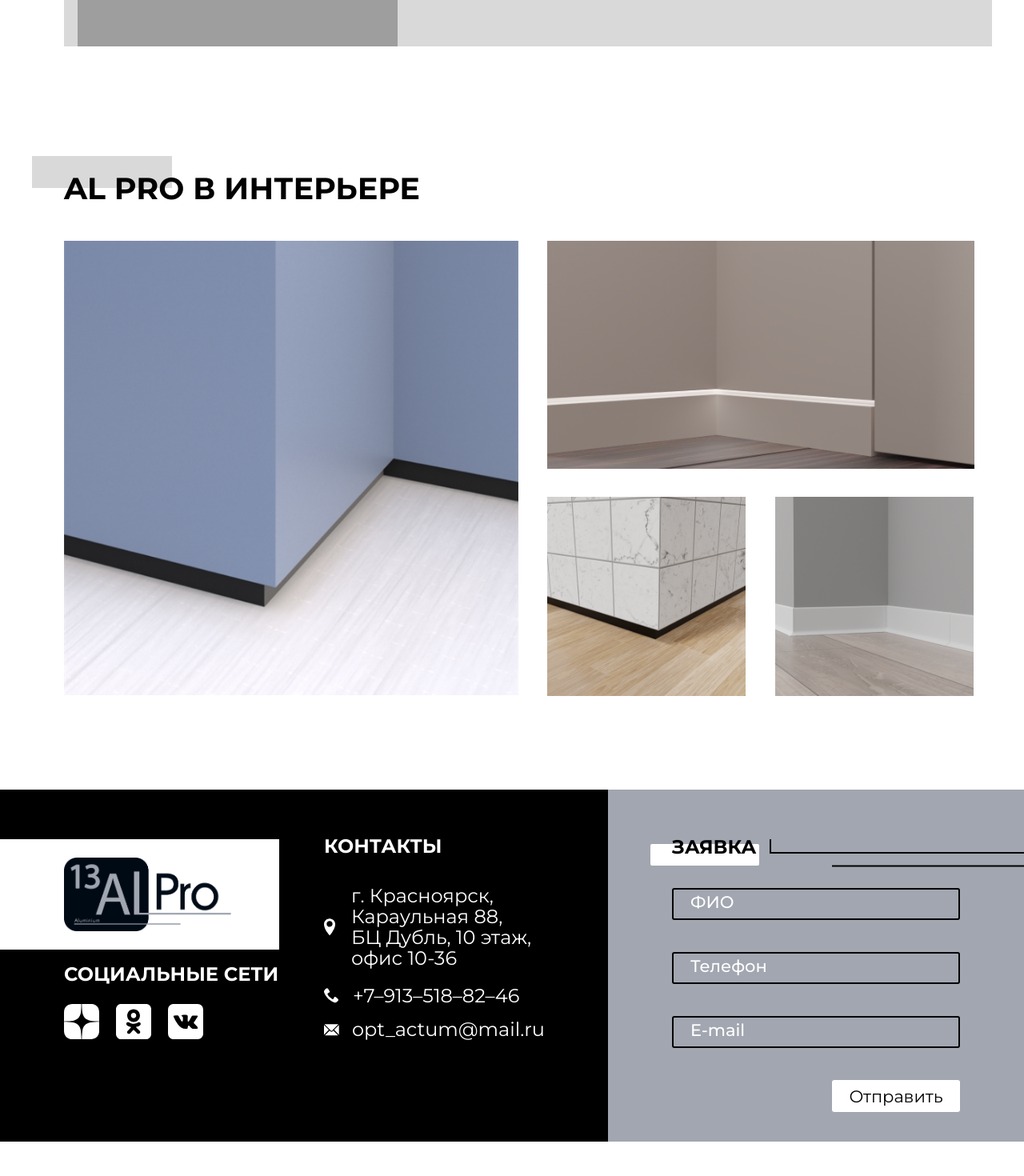
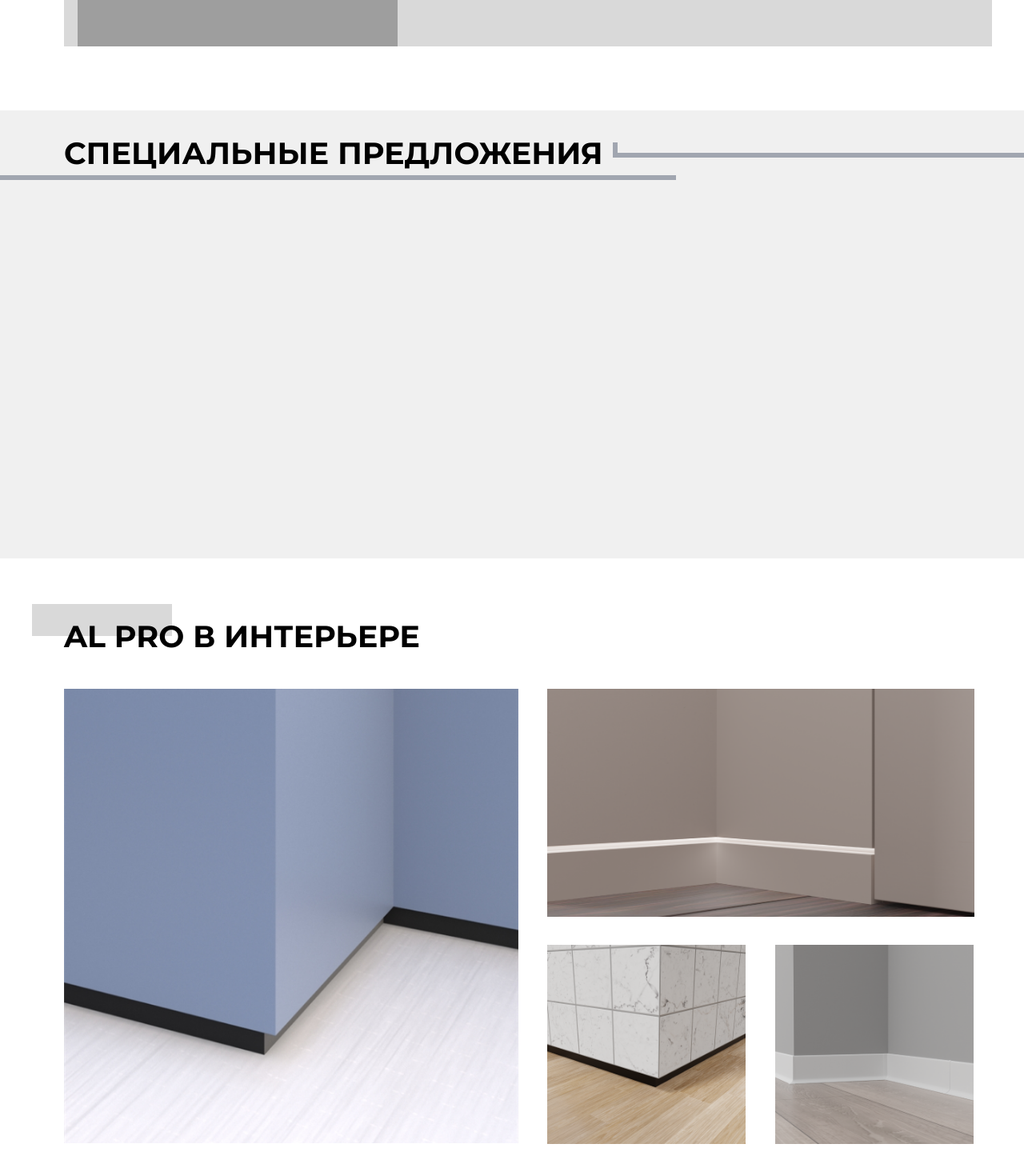
Before and after one commit to bakhtin-pavel/all_pro, a React (Create React App) app: page / in a window 1280 px wide. Shown: the part 1540-3010 px from the top of the page at 80% size. Before the commit the page ends 2967 px from the top, so only its background shows below. Built offline with nearby package versions, Linux system fonts and the light colour scheme; grey boxes are pictures that could not be loaded.

Commit message:
add spec start

```diff
--- a/src/components/ApplicationForm.jsx
+++ b/src/components/ApplicationForm.jsx
@@ -10,7 +10,7 @@ import app_line_2_m from './media/images/application_line_2_m.svg';
 import ApplicationInput from './UI/input/ApplicationInput';
 import { useWindowSize } from '../hooks/useWindowSize';
 
-const ApplicationForm = ({close}) => {
+const ApplicationForm = ({ close }) => {
     const size = useWindowSize()
 
     const [application, setApplication] = useState({ name: '', phone: '', email: '' })
--- /dev/null
+++ b/src/components/SpecOffers.jsx
@@ -0,0 +1,17 @@
+import React from 'react';
+
+import cl from './styles/SpecOffers.module.css';
+
+const SpecOffers = () => {
+    return (
+        <section className={cl.container}>
+            <div className={cl.lineLeft}></div>
+            <div className={cl.lineRight}></div>
+            <div className={cl.wrapper}>
+                <h2 className={cl.specHead}>специальные предложения</h2>
+            </div>
+        </section>
+    )
+}
+
+export default SpecOffers
--- a/src/components/UI/input/ApplicationInput.jsx
+++ b/src/components/UI/input/ApplicationInput.jsx
@@ -2,9 +2,9 @@ import React from 'react';
 
 import cl from './ApplicationInput.module.css';
 
-const ApplicationInput = React.forwardRef((props, ref) => {
+const ApplicationInput = ((props) => {
     return (
-        <input ref={ref} className={cl.applicationInput} {...props} />
+        <input className={cl.applicationInput} {...props} />
     );
 });
 
--- a/src/components/UI/input/ApplicationInput.module.css
+++ b/src/components/UI/input/ApplicationInput.module.css
@@ -1,16 +1,27 @@
 .applicationInput {
     width: 100%;
     height: 40px;
-    padding: 7px 0 7px 21px;
+    padding: 7px 7px 7px 21px;
     border-radius: 3px;
     border: 2px solid #000;
     background: transparent;
+
+    color: #000;
+    font-size: 21px;
+    font-style: normal;
+    font-weight: 500;
+    line-height: normal;
+    text-overflow: ellipsis;
 }
 
 .applicationInput::placeholder {
     color: #FFF;
-    font-size: 21px;
-    font-weight: 500;
+}
+
+.applicationInput:focus {
+    color: #A1A6B0;
+
+    background: #FFF;
 }
 
 
--- a/src/components/UI/modal/MyModal.jsx
+++ b/src/components/UI/modal/MyModal.jsx
@@ -1,7 +1,7 @@
 import React from 'react'
 import cl from './MyModal.module.css'
 
-const MyModal = ({ children, visible, setVisible }) => {
+const MyModal = ({ children, visible, setVisible, modalContent }) => {
     const rootClasses = [cl.myModal]
 
     if (visible) {
@@ -10,7 +10,7 @@ const MyModal = ({ children, visible, setVisible }) => {
 
     return (
         <div className={rootClasses.join(' ')} onClick={() => setVisible(false)}>
-            <div onClick={(e) => e.stopPropagation()}>
+            <div className={modalContent} onClick={(e) => e.stopPropagation()}>
                 {children}
             </div>
         </div>
--- a/src/components/UI/modal/MyModal.module.css
+++ b/src/components/UI/modal/MyModal.module.css
@@ -9,10 +9,10 @@
     background: rgba(0, 0, 0, 0.5);
 
     display: none;
-    justify-content: center;
-    align-items: center;
 }
 
 .myModal.active {
     display: flex;
+    justify-content: center;
+    align-items: center;
 }
--- a/src/components/styles/Footer.module.css
+++ b/src/components/styles/Footer.module.css
@@ -1,6 +1,9 @@
 .footer {
     display: flex;
     flex-direction: column-reverse;
+
+    position: relative;
+    z-index: 1;
 }
 
 .footerLeft {
--- /dev/null
+++ b/src/components/styles/SpecOffers.module.css
@@ -0,0 +1,48 @@
+.container {
+    width: 100%;
+    height: 560px;
+    background: #F0F0F0;
+    padding: 30px 0px 80px 0px;
+    position: relative;
+}
+
+.lineLeft {
+    width: 845px;
+    border-bottom: 6px solid #A1A6B0;
+    position: absolute;
+    top: 81px;
+    left: 0;
+}
+
+.lineRight {
+    width: calc(100% - 766px);
+    height: 18.5px;
+    border-left: 6px solid #A1A6B0;
+    border-bottom: 6px solid #A1A6B0;
+    position: absolute;
+    top: 40px;
+    right: 0;
+}
+
+.wrapper {
+    margin: 0 auto;
+    padding: 0 80px;
+    max-width: 1440px;
+}
+
+.specHead {
+    margin-left: 0;
+}
+
+
+@media (min-width: 1441px) {
+
+    .lineRight {
+        width: 47vw;
+    }
+
+    .lineLeft {
+        width: 58.7vw;
+    }
+
+}
--- a/src/pages/Main.jsx
+++ b/src/pages/Main.jsx
@@ -5,6 +5,9 @@ import ALProInterior from '../components/pagesComponents/mainPage/ALProInterior'
 import ApplicationButton from '../components/UI/button/ApplicationButton'
 import MyModal from '../components/UI/modal/MyModal'
 import ApplicationForm from '../components/ApplicationForm'
+
+import cl from './styles/Main.module.css'
+import SpecOffers from '../components/SpecOffers'
 
 const Main = () => {
 
@@ -21,10 +24,12 @@ const Main = () => {
 
             <ALPlinth />
 
+            <SpecOffers />
+
             <ALProInterior />
 
             <ApplicationButton onClick={() => setModal(true)} />
-            <MyModal visible={modal} setVisible={setModal}>
+            <MyModal visible={modal} setVisible={setModal} modalContent={cl.modalContent}>
                 <ApplicationForm close={closeModal} />
             </MyModal>
 
--- /dev/null
+++ b/src/pages/styles/Main.module.css
@@ -0,0 +1,3 @@
+.modalContent {
+    width: 520px;
+}
```
